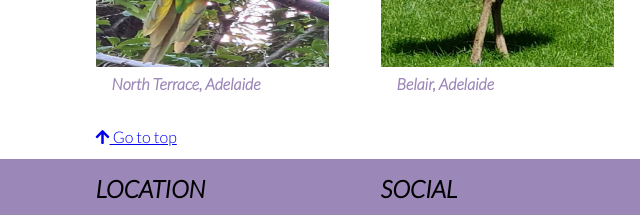
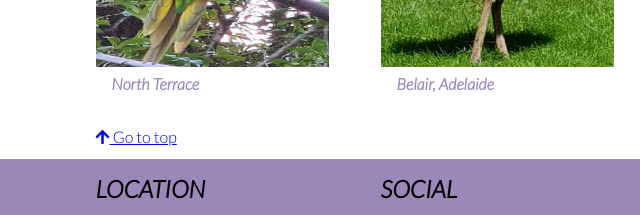
Before and after one commit to fionastray/fionastray.github.io, a plain HTML site: page fauna.html in a window 1280 px wide. Shown: the part 1662-1877 px from the top of the page, 0-640 px from the left. Drawn offline with Linux system fonts and the light colour scheme.

Commit message:
Update fauna.html

```diff
--- a/fauna.html
+++ b/fauna.html
@@ -157,7 +157,7 @@
 				<section class="column small-6 medium-4 large-3 labeled">
 					<h3>Parrot</h3>
 					<img src="images/fauna/parrot1.jpg" alt="Parrot">
-					<p>North Terrace, Adelaide </p>
+					<p>North Terrace </p>
 				</section>
 				<section class="column small-6 medium-4 large-3 labeled">
 					<h3>Headless Emu</h3>
```
